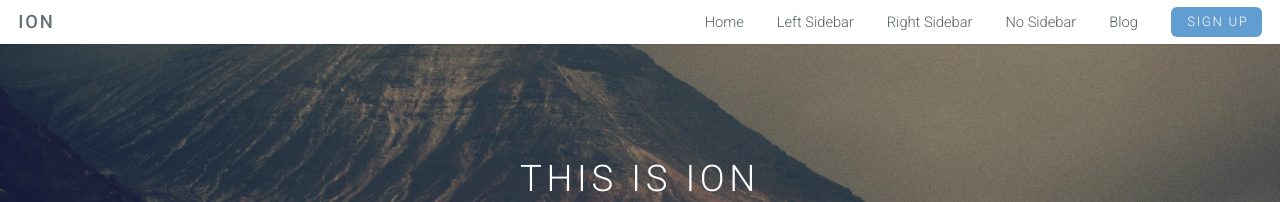
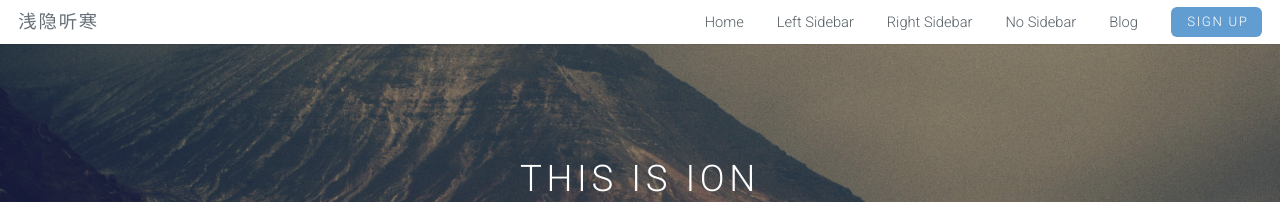
Before and after one commit to qianyintinghan/qianyintinghan.github.io, a Jekyll site: the page built from index.html, in a window 1280 px wide. Shown: the top 202 px of the page. Built offline with Jekyll 4.4.1, drawn with Linux system fonts in a browser that asks for light colours.

Commit message:
Update _config.yml

```diff
--- a/_config.yml
+++ b/_config.yml
@@ -1,5 +1,5 @@
 # Site settings
-title: Ion
+title: 浅隐听寒
 email: lgc1434649345@outlook.com
 description: > # this means to ignore newlines until "baseurl:"
   Write an awesome description for your new site here. You can edit this
```
